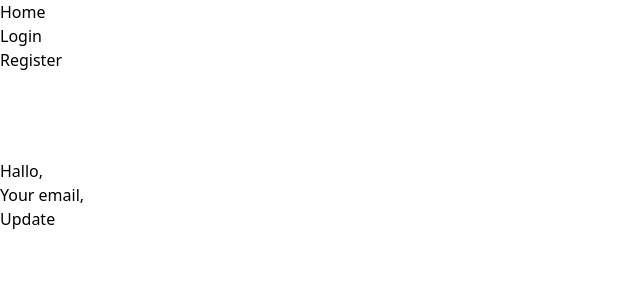
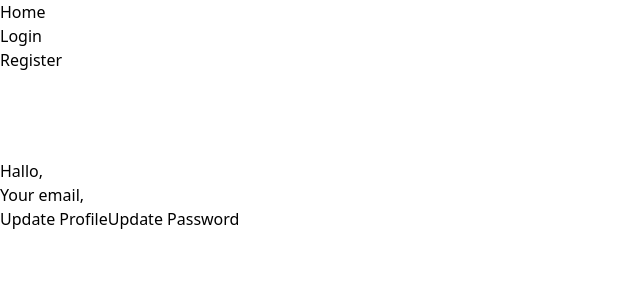
Before and after one commit to MohSolehuddin/learn-advanced-auth-nextjs, a Next.js app: page /settings in a window 1280 px wide. Shown: the top 300 px of the page, without its empty margins (0-640 px from the left). Built offline with nearby package versions, Linux system fonts and the light colour scheme; no server answers.

Commit message:
FEAT: add button update profile and password

```diff
--- a/src/app/(protected)/settings/page.tsx
+++ b/src/app/(protected)/settings/page.tsx
@@ -16,8 +16,11 @@ export default function Page() {
     }
   });
 
-  const onUpdate = () => {
+  const onPasswordUpdate = () => {
     router.push("/settings/update/password");
+  };
+  const onUpdateProfile = () => {
+    router.push("/settings/update/profile");
   };
 
   if (status === "loading") {
@@ -38,8 +41,9 @@ export default function Page() {
         <h1>Hallo, {session?.user?.name}</h1>
         <h2>Your email, {session?.user?.email}</h2>
       </section>
-      <section>
-        <Button onClick={onUpdate}>Update</Button>
+      <section className="flex gap-6">
+        <Button onClick={onUpdateProfile}>Update Profile</Button>
+        <Button onClick={onPasswordUpdate}>Update Password</Button>
       </section>
     </div>
   );
```
